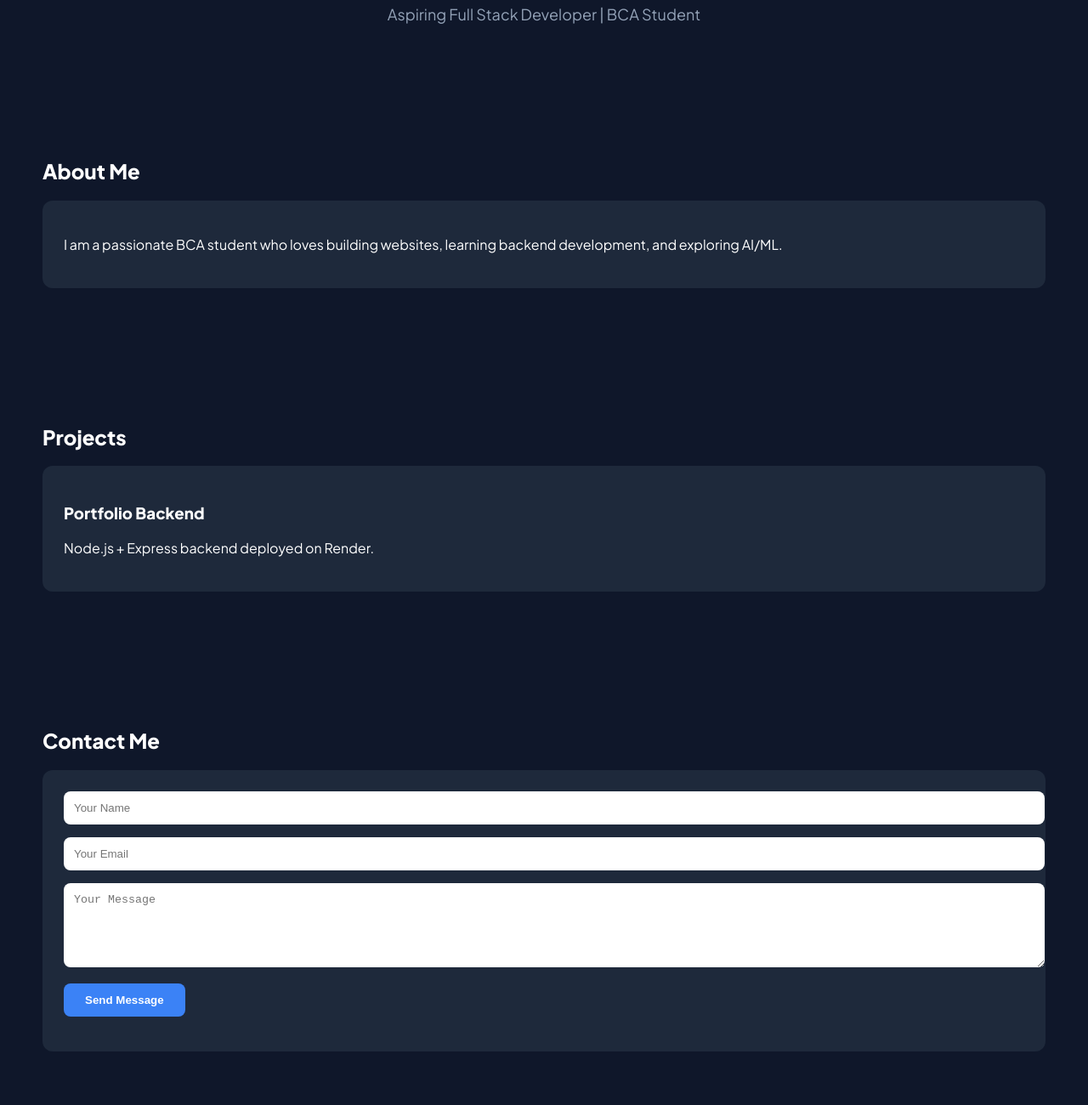
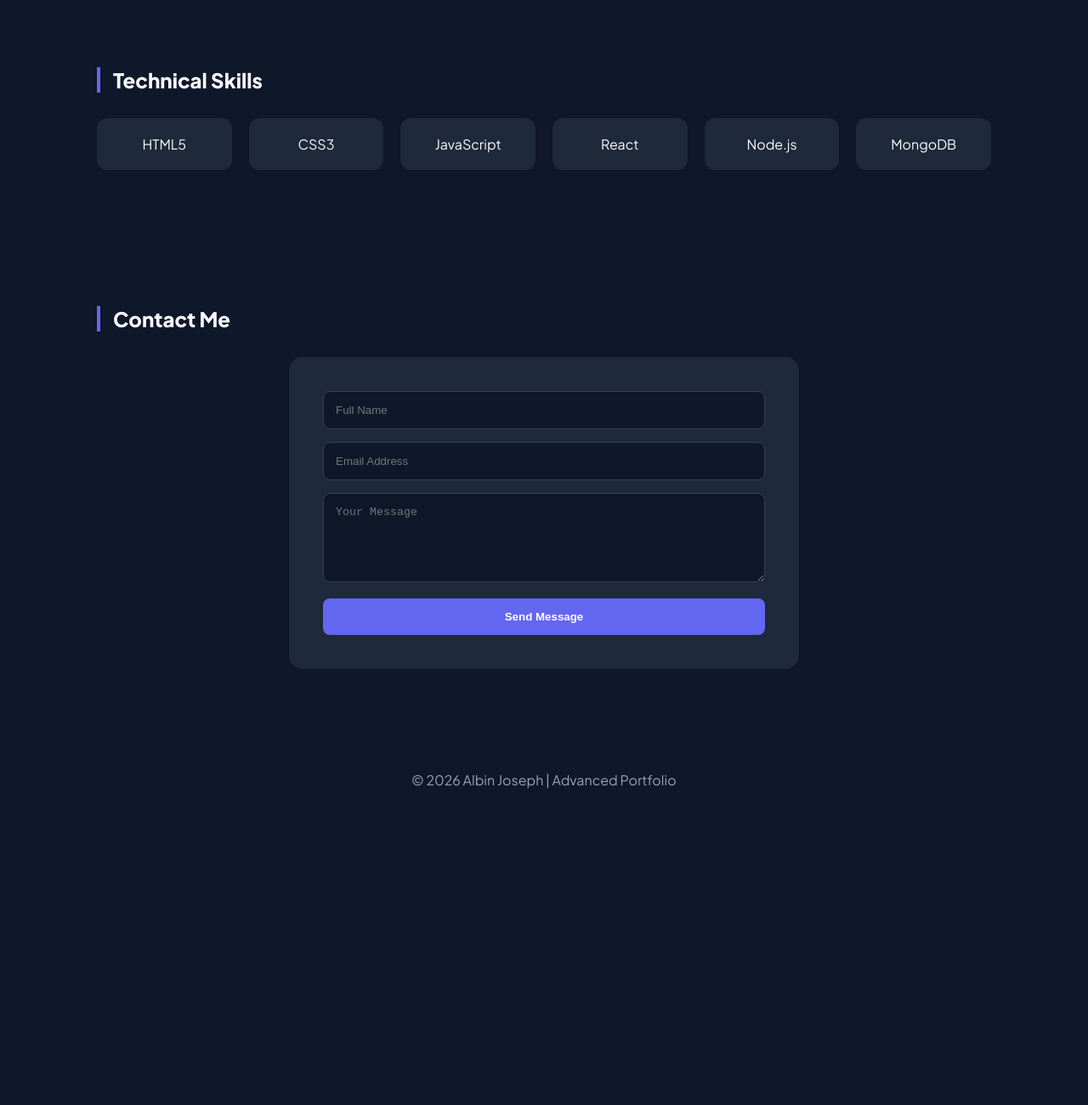
Before and after one commit to AlbinJoseph07/portfolio, a plain HTML site: page index.html in a window 1280 px wide. Shown: the part 284-1584 px from the top of the page at 85% size. After the commit the page ends 1252 px from the top, so only its background shows below. Drawn offline with Linux system fonts and the light colour scheme.

Commit message:
Update index.html

```diff
--- a/index.html
+++ b/index.html
@@ -2,183 +2,230 @@
 <html lang="en">
 <head>
 <meta charset="UTF-8">
-    <title>Albin | Portfolio</title>
 <meta name="viewport" content="width=device-width, initial-scale=1.0">
+<title>Albin | Full Stack Developer</title>
 
 <link href="https://fonts.googleapis.com/css2?family=Plus+Jakarta+Sans:wght@300;400;600;800&display=swap" rel="stylesheet">
 
 <style>
-        body {
-            margin: 0;
-            font-family: 'Plus Jakarta Sans', sans-serif;
-            background: #0f172a;
-            color: white;
+:root{
+--primary:#6366f1;
+--bg:#0f172a;
+--card:#1e293b;
+--text:#f8fafc;
+--dim:#94a3b8;
+--success:#22c55e;
+--error:#ef4444;
 }
 
-        header {
-            padding: 20px 50px;
-            background: #111827;
-            display: flex;
-            justify-content: space-between;
-            align-items: center;
+*{margin:0;padding:0;box-sizing:border-box;}
+body{
+font-family:'Plus Jakarta Sans',sans-serif;
+background:var(--bg);
+color:var(--text);
 }
 
-        header h1 {
-            margin: 0;
-            font-weight: 800;
+.container{max-width:1100px;margin:auto;padding:0 24px;}
+
+header{text-align:center;padding:100px 0;}
+h1{font-size:3rem;font-weight:800;}
+
+section{padding:80px 0;}
+
+h2{
+border-left:4px solid var(--primary);
+padding-left:15px;
+margin-bottom:30px;
 }
 
-        nav a {
-            color: white;
-            margin-left: 20px;
-            text-decoration: none;
-            font-weight: 500;
+.skills-grid{
+display:grid;
+grid-template-columns:repeat(auto-fit,minmax(150px,1fr));
+gap:20px;
 }
 
-        section {
-            padding: 60px 50px;
+.skill-card{
+background:var(--card);
+padding:20px;
+border-radius:12px;
+text-align:center;
+transition:.4s;
 }
 
-        .hero {
-            text-align: center;
-            padding-top: 100px;
+.skill-card:hover{
+transform:translateY(-8px);
+box-shadow:0 10px 30px rgba(0,0,0,.4);
 }
 
-        .hero h2 {
-            font-size: 42px;
-            margin-bottom: 20px;
+.contact-box{
+background:var(--card);
+padding:40px;
+border-radius:16px;
+max-width:600px;
+margin:auto;
 }
 
-        .hero p {
-            color: #94a3b8;
-            font-size: 18px;
+input,textarea{
+width:100%;
+padding:14px;
+border-radius:8px;
+border:1px solid #334155;
+background:#0f172a;
+color:white;
+margin-bottom:15px;
+transition:.3s;
 }
 
-        .card {
-            background: #1e293b;
-            padding: 25px;
-            border-radius: 12px;
-            margin-bottom: 20px;
+input:focus,textarea:focus{
+border:1px solid var(--primary);
+outline:none;
 }
 
-        input, textarea {
-            width: 100%;
-            padding: 12px;
-            margin-bottom: 15px;
-            border-radius: 8px;
-            border: none;
-            outline: none;
+button{
+width:100%;
+padding:14px;
+border:none;
+border-radius:8px;
+background:var(--primary);
+color:white;
+font-weight:600;
+cursor:pointer;
+transition:.3s;
 }
 
-        button {
-            padding: 12px 25px;
-            border-radius: 8px;
-            border: none;
-            background: #3b82f6;
-            color: white;
-            font-weight: 600;
-            cursor: pointer;
+button:disabled{
+opacity:.6;
+cursor:not-allowed;
 }
 
-        button:hover {
-            background: #2563eb;
+.status{
+margin-top:15px;
+padding:12px;
+border-radius:8px;
+display:none;
+font-weight:600;
+text-align:center;
 }
 
-        footer {
-            text-align: center;
-            padding: 20px;
-            background: #111827;
-            color: #94a3b8;
-        }
+.success{background:rgba(34,197,94,.2);color:var(--success);}
+.error{background:rgba(239,68,68,.2);color:var(--error);}
+
+footer{text-align:center;padding:40px;color:var(--dim);}
 </style>
 </head>
+
 <body>
 
+<div class="container">
+
 <header>
-    <h1>Albin</h1>
-    <nav>
-        <a href="#about">About</a>
-        <a href="#projects">Projects</a>
-        <a href="#contact">Contact</a>
-    </nav>
+<h1>Hi, I'm Albin 👋</h1>
+<p style="color:var(--dim)">Full Stack Developer | MERN Stack</p>
 </header>
 
-<section class="hero">
-    <h2>Hi, I'm Albin 👋</h2>
-    <p>Aspiring Full Stack Developer | BCA Student</p>
-</section>
-
-<section id="about">
-    <h2>About Me</h2>
-    <div class="card">
-        <p>
-            I am a passionate BCA student who loves building websites,
-            learning backend development, and exploring AI/ML.
-        </p>
+<section>
+<h2>Technical Skills</h2>
+<div class="skills-grid">
+<div class="skill-card">HTML5</div>
+<div class="skill-card">CSS3</div>
+<div class="skill-card">JavaScript</div>
+<div class="skill-card">React</div>
+<div class="skill-card">Node.js</div>
+<div class="skill-card">MongoDB</div>
 </div>
 </section>
 
-<section id="projects">
-    <h2>Projects</h2>
-    <div class="card">
-        <h3>Portfolio Backend</h3>
-        <p>Node.js + Express backend deployed on Render.</p>
-    </div>
-</section>
-
-<section id="contact">
+<section>
 <h2>Contact Me</h2>
 
-    <div class="card">
+<div class="contact-box">
 <form id="contactForm">
-            <input type="text" id="name" placeholder="Your Name" required>
-            <input type="email" id="email" placeholder="Your Email" required>
-            <textarea id="message" rows="5" placeholder="Your Message" required></textarea>
-            <button type="submit">Send Message</button>
+
+<input type="text" id="name" name="name" placeholder="Full Name" required>
+
+<input type="email" id="email" name="email" placeholder="Email Address" required>
+
+<textarea id="message" name="message" rows="5" placeholder="Your Message" required></textarea>
+
+<button type="submit" id="submitBtn">Send Message</button>
+
+<div class="status" id="status"></div>
+
 </form>
+</div>
 
-        <p id="responseMsg"></p>
-    </div>
 </section>
 
 <footer>
-    © 2026 Albin | All Rights Reserved
+© 2026 Albin Joseph | Advanced Portfolio
 </footer>
+
+</div>
 
 <script>
 const form = document.getElementById("contactForm");
-    const responseMsg = document.getElementById("responseMsg");
+const statusBox = document.getElementById("status");
+const submitBtn = document.getElementById("submitBtn");
 
-    form.addEventListener("submit", async function(e) {
+form.addEventListener("submit", async (e) => {
 e.preventDefault();
 
-        const data = {
-            name: document.getElementById("name").value,
-            email: document.getElementById("email").value,
-            message: document.getElementById("message").value
-        };
+const name = document.getElementById("name").value.trim();
+const email = document.getElementById("email").value.trim();
+const message = document.getElementById("message").value.trim();
 
-        try {
-            const res = await fetch("https://portfolio-backend-ovx7.onrender.com/contact", {
-                method: "POST",
-                headers: {
-                    "Content-Type": "application/json"
+// Basic Validation
+if(name.length < 3){
+showStatus("Name must be at least 3 characters ❌","error");
+return;
+}
+
+if(!email.includes("@")){
+showStatus("Enter valid email ❌","error");
+return;
+}
+
+if(message.length < 5){
+showStatus("Message too short ❌","error");
+return;
+}
+
+// Loading state
+submitBtn.innerText="Sending...";
+submitBtn.disabled=true;
+
+try{
+const response = await fetch("https://portfolio-backend-ovx7.onrender.com/api/contact",{
+method:"POST",
+headers:{
+"Content-Type":"application/json"
 },
-                body: JSON.stringify(data)
+body:JSON.stringify({name,email,message})
 });
 
-            const result = await res.json();
+const data = await response.json();
 
-            if (res.ok) {
-                responseMsg.innerText = "Message sent successfully!";
+if(data.success){
+showStatus("Message sent successfully ✅","success");
 form.reset();
-            } else {
-                responseMsg.innerText = "Something went wrong!";
+}else{
+showStatus("Failed to send ❌","error");
 }
-        } catch (error) {
-            responseMsg.innerText = "Server error!";
+
+}catch(error){
+showStatus("Server error ❌","error");
 }
+
+submitBtn.innerText="Send Message";
+submitBtn.disabled=false;
+
 });
+
+function showStatus(message,type){
+statusBox.className="status "+type;
+statusBox.innerText=message;
+statusBox.style.display="block";
+}
 </script>
 
 </body>
```
Lines whose indentation alone changed are shown as unchanged.
